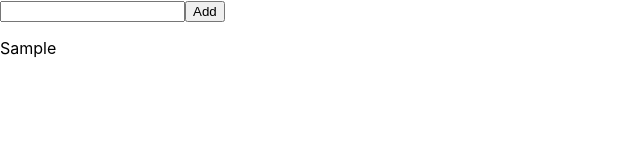
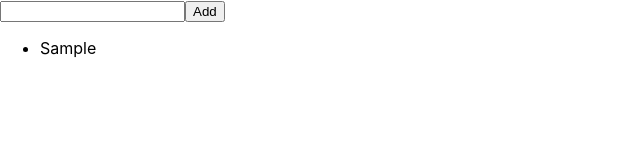
Before and after one commit to HuaRichard/todo-list, a React (Create React App) app: page / in a window 1280 px wide. Both pictures are taken after typing "Sample" into the empty fields and a click on the button "Add". Shown: the top 160 px of the page, without its empty margins (0-640 px from the left). Built offline with nearby package versions, Linux system fonts and the light colour scheme.

Commit message:
add Todo toggle completed by id

```diff
--- a/src/App.js
+++ b/src/App.js
@@ -13,7 +13,7 @@ const App = () => {
   return (
     <div>
       <AddTodo state={state} setState={setState} />
-      <TodoList state={state} active={active} />
+      <TodoList state={state} active={active} setState={setState}/>
       {/* <AllButton active={active} setActive={setActive} />
       <CompletedButton active={active} setActive={setActive} />
       <TodoButton active={active} setActive={setActive} />
--- a/src/components/AddTodo.js
+++ b/src/components/AddTodo.js
@@ -1,16 +1,21 @@
-import React from 'react';
+import React, {useState} from 'react';
 
 const AddTodo = ({ state, setState }) => {
+    const [key, setKey] = useState(0);
     let todo = '';
     return (
         <div>
             <input id='inputBox' onChange={(e) => { todo = e.target.value }} />
-            <button onClick={() => {
+            <button
+            onClick={() => {
                 (todo.toString().trim() !== '') ? (setState([...state, {
+                    key: key,
+                    id: key,
                     text: todo,
                     completed: false,
                 }])) : (todo = '');
                 document.getElementById('inputBox').value = '';
+                setKey(key+1);
             }}>
                 Add
             </button>
--- a/src/components/TodoList/Todo.js
+++ b/src/components/TodoList/Todo.js
@@ -1,12 +1,27 @@
 import React, { useState } from 'react';
 
-const Todo = ({ text, completed }) => {
+const ToggleCompleteState = (state, id) => {
+    let newState = [];
+    for(let i=0; i<state.length; i++) {
+        if(state[i].key===id) {newState.push({
+            ...state[i],
+            completed: !state[i].completed,
+        })}
+        else {newState.push(state[i]);}
+    }
+    return newState;
+}
+
+const Todo = ({ text, completed, id, setState, state }) => {
     const [completeState, setCompleteState] = useState(completed);
     return (
-        <p style={{ textDecoration: (completeState) ? 'line-through' : 'none' }}
-            onClick={() => setCompleteState(!completeState)}>
+        <li style={{ textDecoration: (completeState) ? 'line-through' : 'none' }}
+            onClick={() => {
+                setCompleteState(!completeState);
+                setState(ToggleCompleteState(state, id));
+            }}>
             {text}
-        </p>
+        </li>
     )
 }
 
--- a/src/components/TodoList/TodoList.js
+++ b/src/components/TodoList/TodoList.js
@@ -10,11 +10,16 @@ const stateList = (state, active) => {
     }
 }
 
-const TodoList = ({ state, active }) => {
+const TodoList = ({ state, active, setState }) => {
     return (
-        stateList(state, active).map(todo => (<Todo
+        <ul>
+        {stateList(state, active).map(todo => (<Todo
+            id={todo.id}
             text={todo.text}
-            completed={todo.completed} />))
+            completed={todo.completed}
+            setState={setState}
+            state={state} />))}
+        </ul>
     )
 }
 
```
Also changed, not shown: 1 other file (tests, documents, lock files or other folders).
